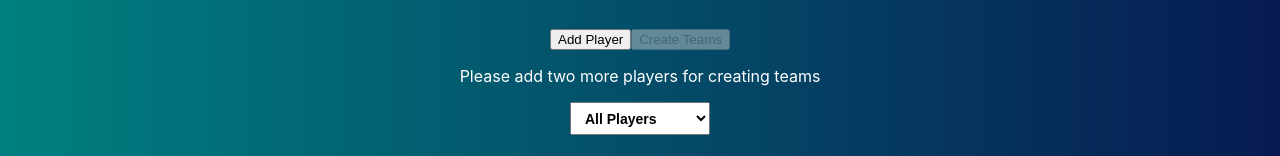
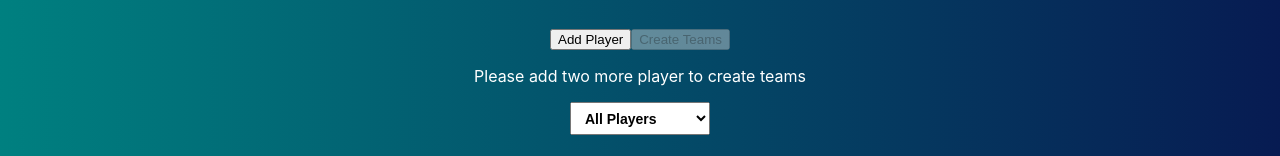
Before and after one commit to VajihuddinAhmed/Football_Players_List, a React (Create React App) app: page / in a window 1280 px wide. Shown: the part 231-387 px from the top of the page. Built offline with nearby package versions, Linux system fonts and the light colour scheme.

Commit message:
changes were made and completed project

```diff
--- a/src/components/playerList/playerList.js
+++ b/src/components/playerList/playerList.js
@@ -30,7 +30,7 @@ export const PlayerList = (props) => {
 
     const managePlayerState = () => setPlayerModal(!playerModal)
 
-    const handlePlayerModal = () =>  setPlayerModal(false)
+    //const handlePlayerModal = () =>  setPlayerModal(false)
 
     const handleCloseModal = () => setModalState(false)
 
@@ -62,7 +62,7 @@ export const PlayerList = (props) => {
         })
         setListPlayers(adds)
         setNewPlayer(initialPlayerState)
-        handlePlayerModal()
+        managePlayerState()
 
     }
 
@@ -93,7 +93,7 @@ export const PlayerList = (props) => {
             <button onClick={() => managePlayerState()}>Add Player</button>
             <button disabled={!(listPlayers.length >= 22)} onClick={() => {setTeamModal(true); getRandom()}}>Create Teams</button>
 
-            <p className='team-line'>{listPlayers.length < 22 ? 'Please add two more players for creating teams' : null}</p>
+            <p className='team-line'>{listPlayers.length < 22 ? `Please add ${listPlayers.length === 21 ? 'one' : 'two'} more player to create teams` : null}</p>
 
             <div className="sorting-section">
                 <select onChange={sorting} className="sorting">
@@ -117,7 +117,7 @@ export const PlayerList = (props) => {
                 }
             </div>
             { modalState && <PlayerStatisticsModal modalState={modalState} handleCloseModal={handleCloseModal} data={modalData} />}
-            {playerModal && <AddPlayer modalState={playerModal} handleCloseModal={handlePlayerModal} handleSubmit={handleSubmit} handleChange={handleChange} playerData={newPlayer} />}
+            {playerModal && <AddPlayer modalState={playerModal} handleCloseModal={managePlayerState} handleSubmit={handleSubmit} handleChange={handleChange} playerData={newPlayer} />}
 
             {teamModal &&<Modal
                 isOpen={teamModal}
```
